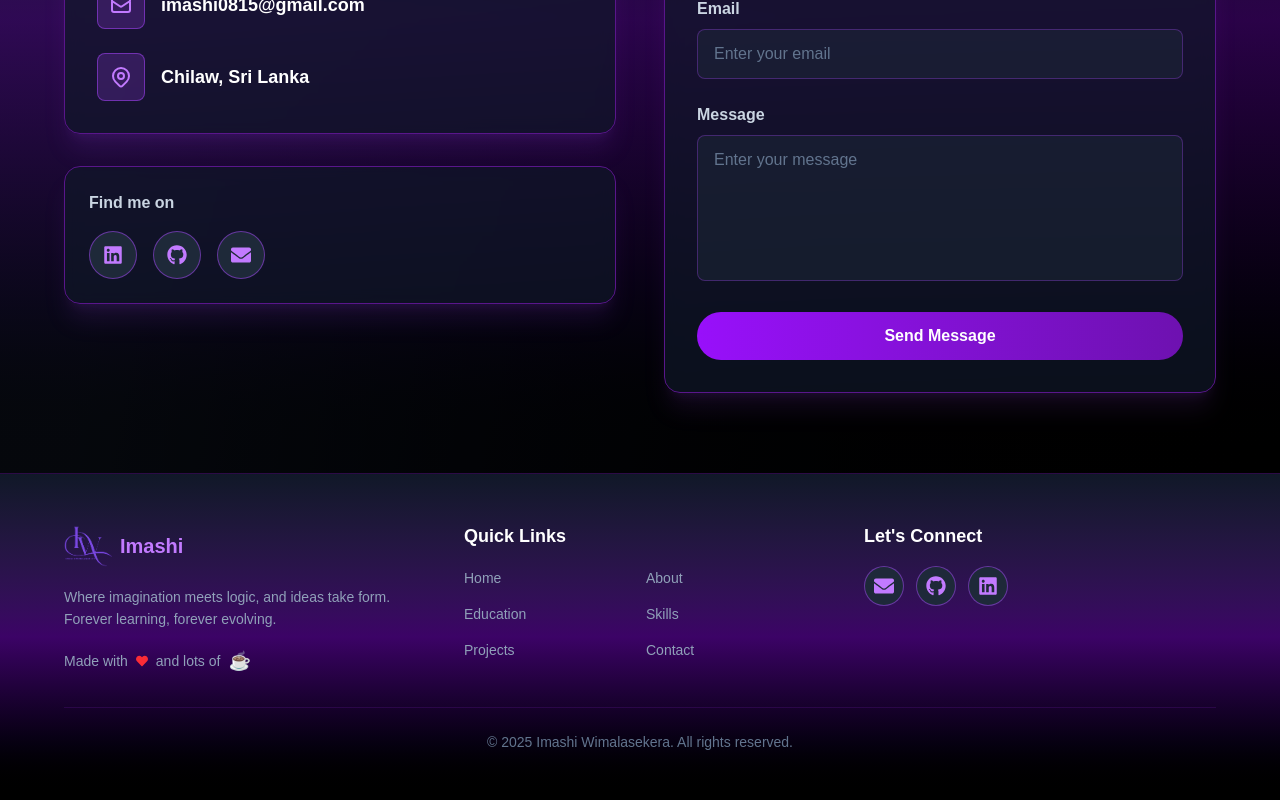
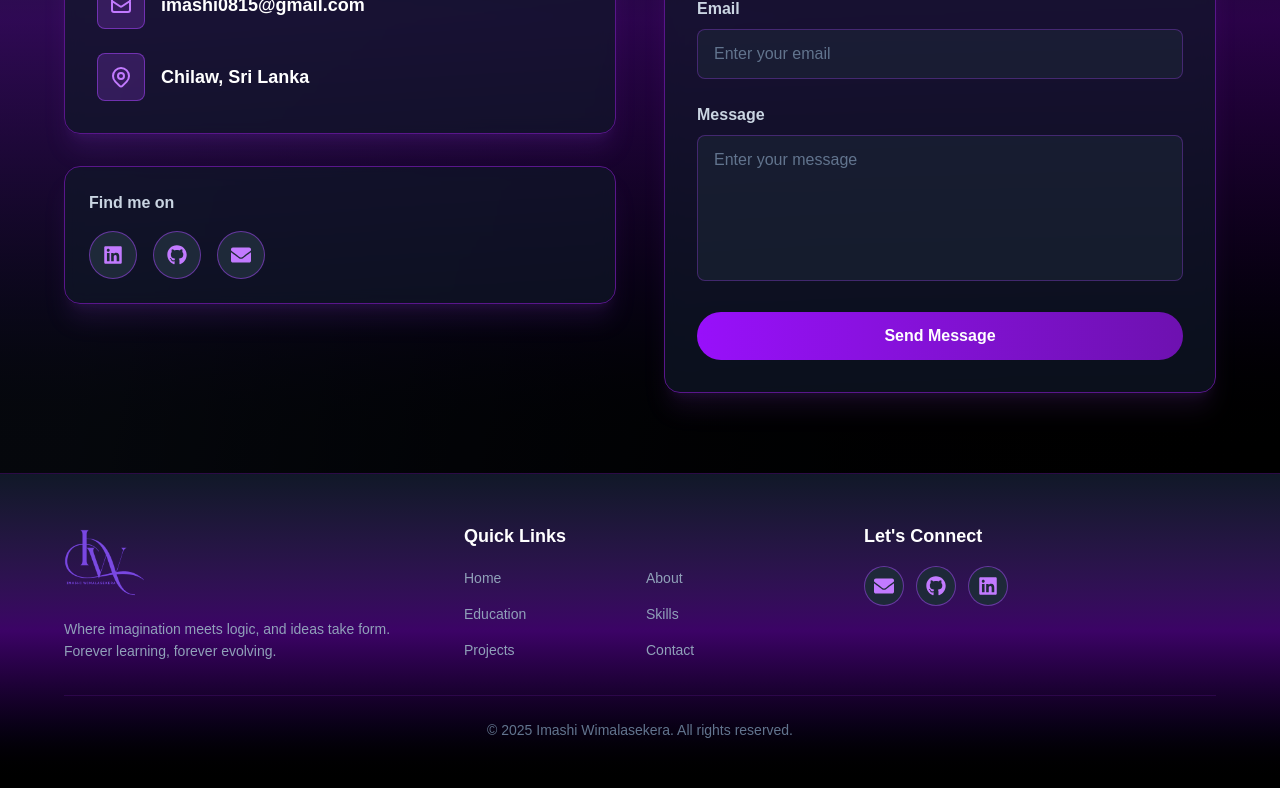
Before and after one commit to Imashi-wimalasekera/My-Portfolio, a Next.js app in the folder frontend/: page / in a window 1280 px wide. Shown: the part 6412-7212 px from the top of the page. Built offline with nearby package versions, Linux system fonts and the light colour scheme.

Commit message:
Update the contact section

```diff
--- a/frontend/app/components/ContactSection.tsx
+++ b/frontend/app/components/ContactSection.tsx
@@ -1,8 +1,9 @@
 'use client';
 
 import { motion } from 'framer-motion';
-import { useState } from 'react';
+import { useState, useEffect } from 'react';
 import { FaLinkedin, FaGithub, FaEnvelope } from 'react-icons/fa';
+import emailjs from '@emailjs/browser';
 
 export default function ContactSection() {
   const [formData, setFormData] = useState({
@@ -12,6 +13,12 @@ export default function ContactSection() {
   });
 
   const [isSubmitting, setIsSubmitting] = useState(false);
+  const [submitMessage, setSubmitMessage] = useState('');
+
+  // Initialize EmailJS
+  useEffect(() => {
+    emailjs.init('7vyVmG_Lur63TyNWT');
+  }, []);
 
   const handleChange = (e: React.ChangeEvent<HTMLInputElement | HTMLTextAreaElement>) => {
     const { name, value } = e.target;
@@ -24,11 +31,29 @@ export default function ContactSection() {
   const handleSubmit = async (e: React.FormEvent) => {
     e.preventDefault();
     setIsSubmitting(true);
-    // Handle form submission here
-    setTimeout(() => {
+    setSubmitMessage('');
+
+    try {
+      await emailjs.send(
+        'service_wpjf9z7',
+        'template_b6z3p8e',
+        {
+          to_email: 'imashi0815@gmail.com',
+          from_name: formData.name,
+          from_email: formData.email,
+          message: formData.message,
+          reply_to: formData.email,
+        }
+      );
+
+      setSubmitMessage('✓ Message sent successfully! I\'ll get back to you soon.');
+      setFormData({ name: '', email: '', message: '' });
+    } catch (error) {
+      setSubmitMessage('✗ Failed to send message. Please try again or email me directly.');
+      console.error('EmailJS Error:', error);
+    } finally {
       setIsSubmitting(false);
-      setFormData({ name: '', email: '', message: '' });
-    }, 1000);
+    }
   };
 
   return (
@@ -144,6 +169,17 @@ export default function ContactSection() {
                 Feel free to reach out using the form below for collaborations, project discussions, or any inquiries. I&apos;ll get back to you as soon as possible.
               </p>
 
+              {/* Success/Error Message */}
+              {submitMessage && (
+                <div className={`p-3 rounded-lg text-sm font-semibold mb-4 ${
+                  submitMessage.includes('✓')
+                    ? 'bg-green-500/20 border border-green-500/50 text-green-400'
+                    : 'bg-red-500/20 border border-red-500/50 text-red-400'
+                }`}>
+                  {submitMessage}
+                </div>
+              )}
+
               {/* Name Field */}
               <div>
                 <label className="block text-slate-300 font-semibold mb-2">Your Name</label>
--- a/frontend/app/components/Footer.tsx
+++ b/frontend/app/components/Footer.tsx
@@ -77,21 +77,14 @@ export default function Footer() {
               <Image
                 src="/logo 6.png"
                 alt="Logo"
-                width={60}
-                height={60}
-                className="w-12 h-12"
+                width={100}
+                height={100}
+                className="w-20 h-20"
               />
-              <span className="text-purple-400 text-xl font-bold">Imashi</span>
             </div>
             <p className="text-slate-400 text-sm leading-relaxed">
               Where imagination meets logic, and ideas take form. Forever learning, forever evolving.
             </p>
-            <div className="flex items-center gap-2 text-slate-400 text-sm">
-              <span>Made with</span>
-              <FaHeart className="text-red-500 text-xs" />
-              <span>and lots of</span>
-              <span className="text-lg">☕</span>
-            </div>
           </div>
 
           {/* Middle Section - Quick Links */}
--- a/frontend/package.json
+++ b/frontend/package.json
@@ -9,6 +9,7 @@
     "lint": "eslint"
   },
   "dependencies": {
+    "@emailjs/browser": "^4.4.1",
     "framer-motion": "^12.23.26",
     "next": "16.0.10",
     "react": "19.2.1",
```
Also changed, not shown: 1 other file (tests, documents, lock files or other folders).
